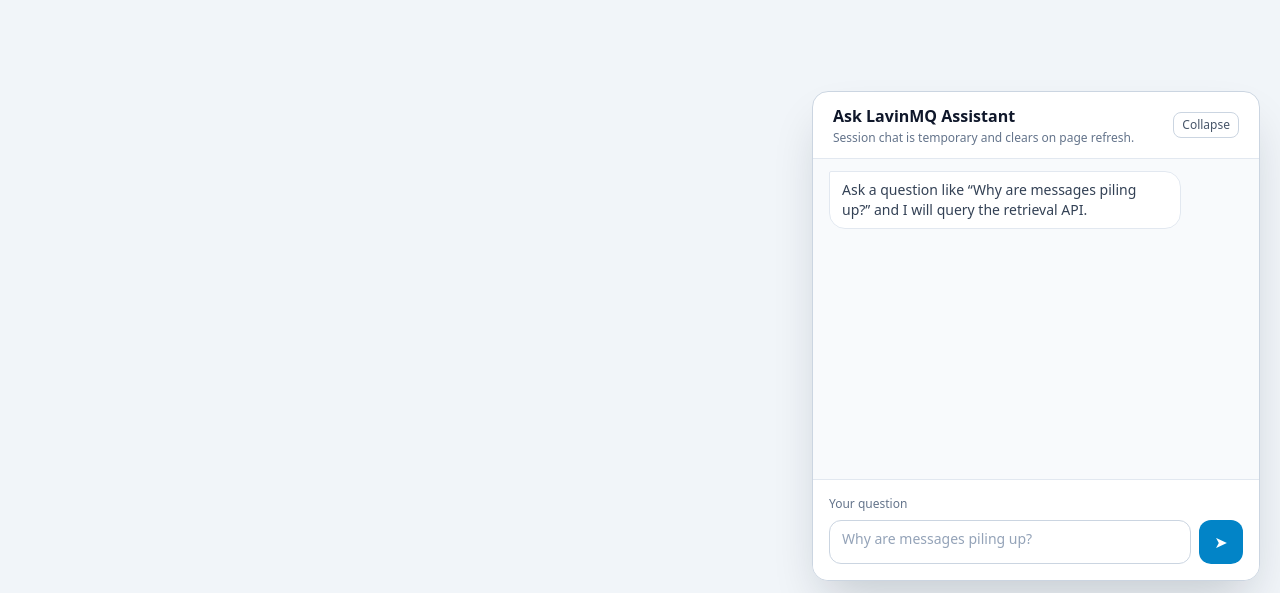
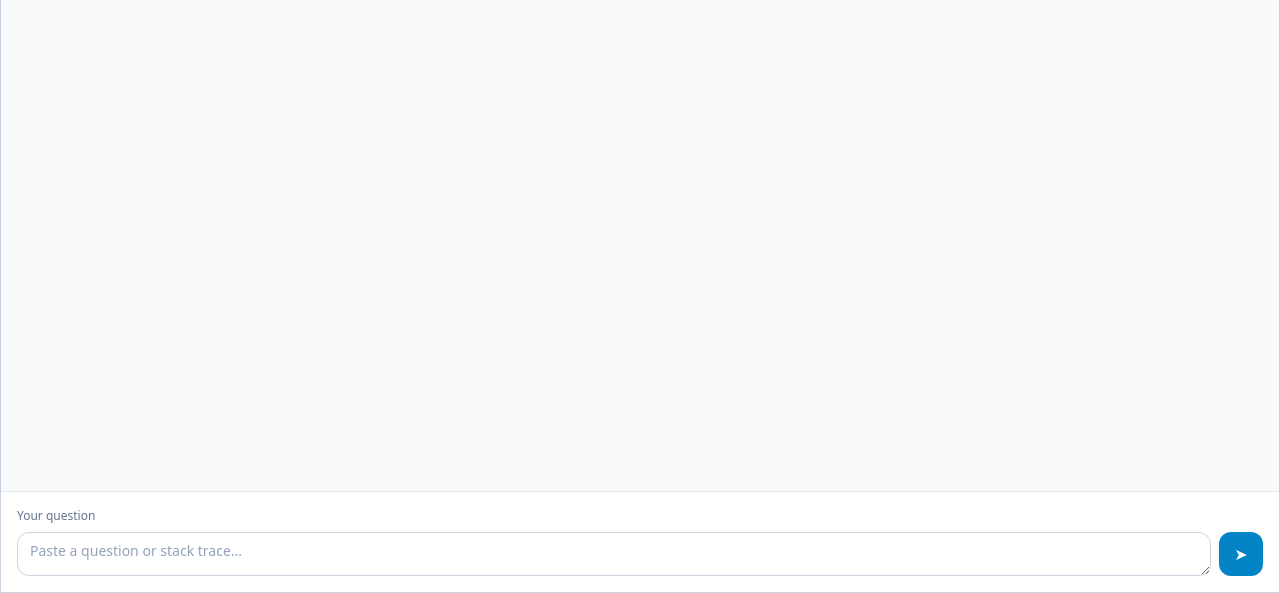
Before and after one commit to nyior/mq-compass, a website: page chat_widget/index.html in a window 1280 px wide. Shown: the part 207-800 px from the top of the page. Drawn offline with nearby package versions, Linux system fonts and the light colour scheme.

Commit message:
Make chat interface full width

```diff
--- a/chat_widget/app.js
+++ b/chat_widget/app.js
@@ -1,5 +1,6 @@
 const API_BASE_URL = "http://127.0.0.1:8103";
 
+const chatShellEl = document.getElementById("chat-shell");
 const chatBody = document.getElementById("chat-body");
 const messagesEl = document.getElementById("messages");
 const formEl = document.getElementById("chat-form");
@@ -11,7 +12,7 @@ let loadingMessageEl = null;
 function appendUserMessage(question) {
   const bubble = document.createElement("article");
   bubble.className =
-    "ml-auto max-w-[90%] rounded-2xl rounded-br-sm bg-sky-600 px-3 py-2 text-sm text-white sm:max-w-[85%]";
+    "ml-auto max-w-[90%] whitespace-pre-wrap break-words rounded-2xl rounded-br-sm bg-sky-600 px-3 py-2 text-sm text-white sm:max-w-[85%]";
   bubble.textContent = question;
   messagesEl.appendChild(bubble);
   scrollToBottom();
@@ -23,7 +24,7 @@ function appendAssistantMessage(answer, sources) {
     "max-w-[90%] rounded-2xl rounded-tl-sm border border-slate-200 bg-white px-3 py-3 text-sm text-slate-800 sm:max-w-[85%]";
 
   const answerEl = document.createElement("p");
-  answerEl.className = "whitespace-pre-wrap leading-relaxed text-slate-800";
+  answerEl.className = "whitespace-pre-wrap break-words leading-relaxed text-slate-800";
   answerEl.textContent = answer || "No answer returned.";
   wrapper.appendChild(answerEl);
 
@@ -108,8 +109,14 @@ function renderSources(sources) {
 }
 
 function autoResizeInput() {
+  const viewportHeight = window.visualViewport?.height || window.innerHeight;
+  const maxInputHeight = Math.max(176, Math.floor(viewportHeight * 0.5));
+
+  questionInputEl.style.setProperty("--chat-input-max-height", `${maxInputHeight}px`);
   questionInputEl.style.height = "auto";
-  questionInputEl.style.height = `${Math.min(questionInputEl.scrollHeight, 160)}px`;
+  questionInputEl.style.height = `${Math.min(questionInputEl.scrollHeight, maxInputHeight)}px`;
+  questionInputEl.style.overflowY = questionInputEl.scrollHeight > maxInputHeight ? "auto" : "hidden";
+  scrollToBottom();
 }
 
 function scrollToBottom() {
@@ -118,8 +125,10 @@ function scrollToBottom() {
 
 function toggleChat() {
   const isHidden = chatBody.classList.toggle("hidden");
+  chatShellEl.classList.toggle("is-expanded", !isHidden);
   toggleButtonEl.textContent = isHidden ? "Expand" : "Collapse";
   toggleButtonEl.setAttribute("aria-expanded", String(!isHidden));
+  autoResizeInput();
 }
 
 async function askQuestion(question) {
@@ -162,6 +171,7 @@ formEl.addEventListener("submit", async (event) => {
 });
 
 questionInputEl.addEventListener("input", autoResizeInput);
+window.addEventListener("resize", autoResizeInput);
 questionInputEl.addEventListener("keydown", (event) => {
   if (event.key === "Enter" && !event.shiftKey) {
     event.preventDefault();
--- a/chat_widget/index.html
+++ b/chat_widget/index.html
@@ -17,8 +17,8 @@
       </p>
     </main>
 
-    <aside class="fixed inset-x-3 bottom-3 z-50 mx-auto w-auto max-w-md sm:inset-x-auto sm:right-5 sm:mx-0" aria-label="RAG chat widget">
-      <section id="chat-widget" class="flex max-h-[85vh] min-h-[4rem] flex-col overflow-hidden rounded-2xl border border-slate-300 bg-white shadow-2xl shadow-slate-900/20">
+    <aside id="chat-shell" class="chat-shell is-expanded" aria-label="RAG chat widget">
+      <section id="chat-widget" class="flex min-h-[4rem] flex-col overflow-hidden border border-slate-300 bg-white shadow-2xl shadow-slate-900/20">
         <header class="flex items-center justify-between gap-3 border-b border-slate-200 px-4 py-3 sm:px-5">
           <div>
             <h2 class="text-sm font-semibold text-slate-900 sm:text-base">Ask LavinMQ Assistant</h2>
@@ -29,8 +29,8 @@
           </button>
         </header>
 
-        <div id="chat-body" class="flex flex-1 flex-col">
-          <div id="messages" class="chat-scroll flex h-80 flex-col gap-3 overflow-y-auto bg-slate-50 px-3 py-3 sm:px-4">
+        <div id="chat-body" class="flex min-h-0 flex-1 flex-col">
+          <div id="messages" class="chat-scroll flex min-h-0 flex-1 flex-col gap-3 overflow-y-auto bg-slate-50 px-3 py-3 sm:px-4">
             <article class="max-w-[90%] rounded-2xl rounded-tl-sm border border-slate-200 bg-white px-3 py-2 text-sm text-slate-700 sm:max-w-[85%]">
               Ask a question like “Why are messages piling up?” and I will query the retrieval API.
             </article>
@@ -39,7 +39,7 @@
           <form id="chat-form" class="border-t border-slate-200 bg-white p-3 sm:p-4">
             <label for="question-input" class="mb-2 block text-xs font-medium text-slate-500">Your question</label>
             <div class="flex items-end gap-2">
-              <textarea id="question-input" rows="1" class="max-h-40 min-h-[2.75rem] flex-1 resize-none rounded-xl border border-slate-300 px-3 py-2 text-sm text-slate-800 outline-none ring-sky-500 placeholder:text-slate-400 focus:ring" placeholder="Why are messages piling up?" required></textarea>
+              <textarea id="question-input" rows="1" class="chat-input min-h-[2.75rem] flex-1 resize-y rounded-xl border border-slate-300 px-3 py-2 text-sm text-slate-800 outline-none ring-sky-500 placeholder:text-slate-400 focus:ring" placeholder="Paste a question or stack trace..." required></textarea>
               <button id="send-button" type="submit" class="inline-flex h-11 w-11 items-center justify-center rounded-xl bg-sky-600 text-white transition hover:bg-sky-500 focus-visible:outline-none focus-visible:ring-2 focus-visible:ring-sky-500" aria-label="Send question">
                 <span aria-hidden="true">➤</span>
               </button>
--- a/chat_widget/styles.css
+++ b/chat_widget/styles.css
@@ -1,3 +1,37 @@
+.chat-shell {
+  bottom: 0.75rem;
+  display: flex;
+  left: 0.75rem;
+  margin-inline: auto;
+  max-width: 28rem;
+  position: fixed;
+  right: 0.75rem;
+  z-index: 50;
+}
+
+.chat-shell.is-expanded {
+  inset: 0;
+  max-width: none;
+  padding: 0;
+}
+
+#chat-widget {
+  border-radius: 1rem;
+  max-height: 85vh;
+  width: 100%;
+}
+
+.chat-shell.is-expanded #chat-widget {
+  border-radius: 0;
+  height: 100dvh;
+  max-height: none;
+}
+
+.chat-input {
+  max-height: min(50dvh, var(--chat-input-max-height, 28rem));
+  overflow-y: auto;
+}
+
 .chat-scroll {
   scrollbar-width: thin;
   scrollbar-color: #94a3b8 transparent;
@@ -37,3 +71,16 @@
     transform: translateY(-1px);
   }
 }
+
+@media (min-width: 640px) {
+  .chat-shell {
+    left: auto;
+    margin-inline: 0;
+    right: 1.25rem;
+  }
+
+  .chat-shell.is-expanded {
+    left: 0;
+    right: 0;
+  }
+}
```
